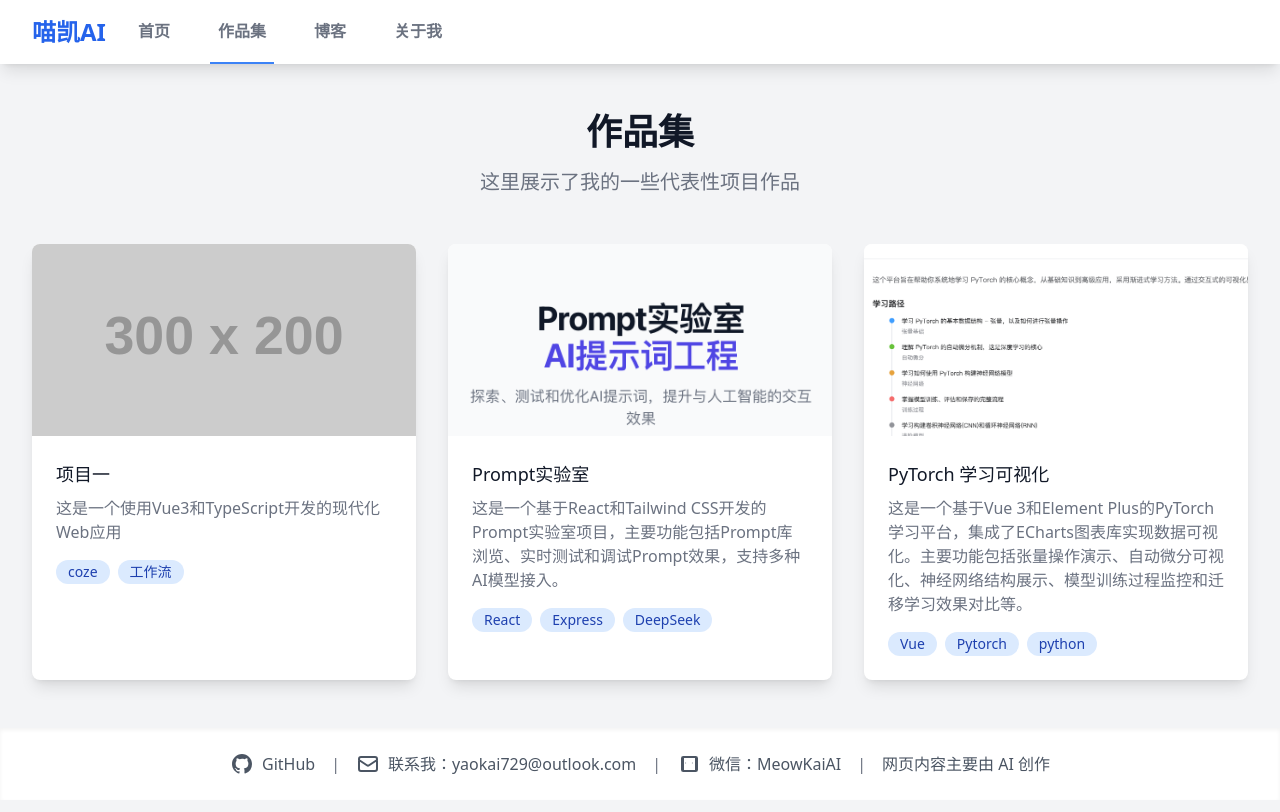
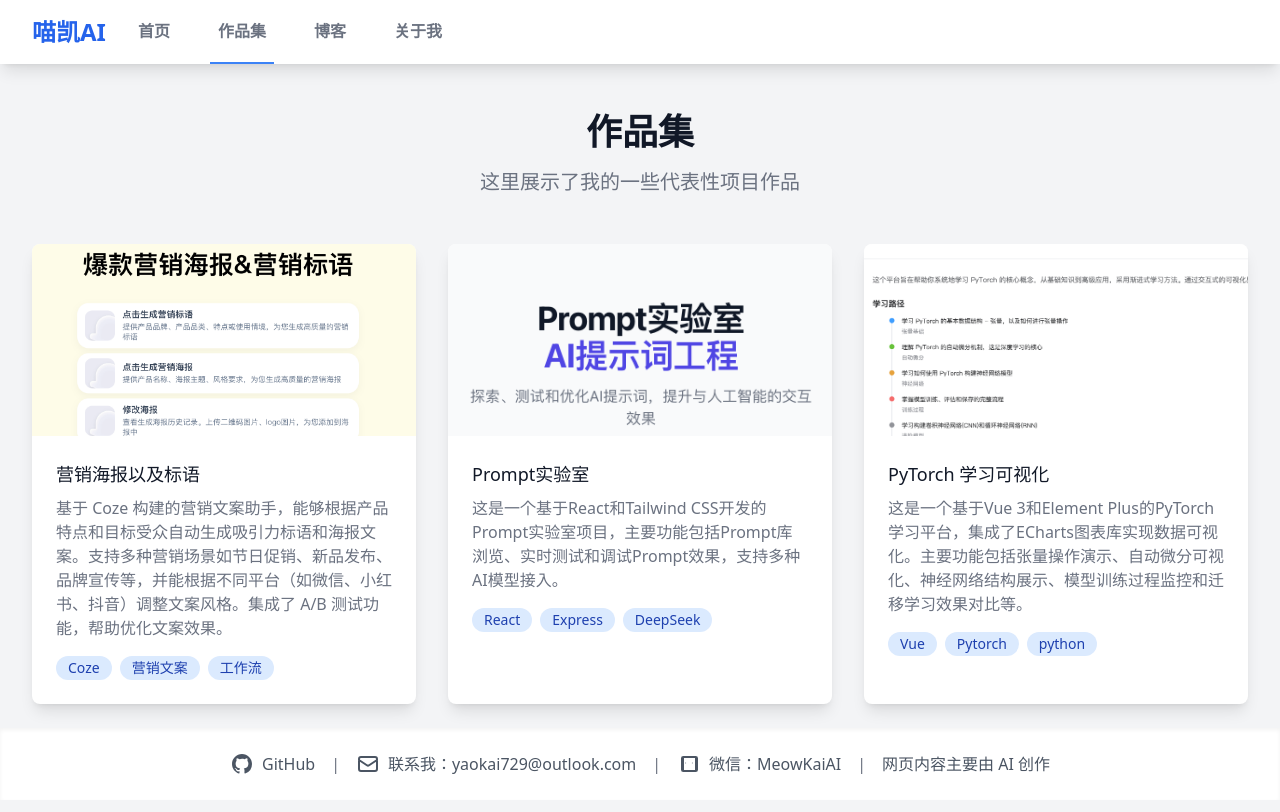
Before and after one commit to mudi24/website, a Vue app: page /portfolio in a window 1280 px wide. Shown: the top 812 px of the page. Built offline with nearby package versions, Linux system fonts and the light colour scheme.

Commit message:
更新作品集

```diff
--- a/src/views/Portfolio.vue
+++ b/src/views/Portfolio.vue
@@ -3,10 +3,10 @@ import { ref } from 'vue'
 
 const projects = ref([
   {
-    title: '项目一',
-    description: '这是一个使用Vue3和TypeScript开发的现代化Web应用',
-    imageUrl: 'https://via.placeholder.com/300x200',
-    tags: ['coze', '工作流']
+    title: '营销海报以及标语',
+    description: '基于 Coze 构建的营销文案助手，能够根据产品特点和目标受众自动生成吸引力标语和海报文案。支持多种营销场景如节日促销、新品发布、品牌宣传等，并能根据不同平台（如微信、小红书、抖音）调整文案风格。集成了 A/B 测试功能，帮助优化文案效果。',
+    imageUrl: '/portfolio/marketing.png',
+    tags: ['Coze', '营销文案', '工作流']
   },
   {
     title: 'Prompt实验室',
```
Also changed, not shown: public/portfolio/marketing.png (added).
